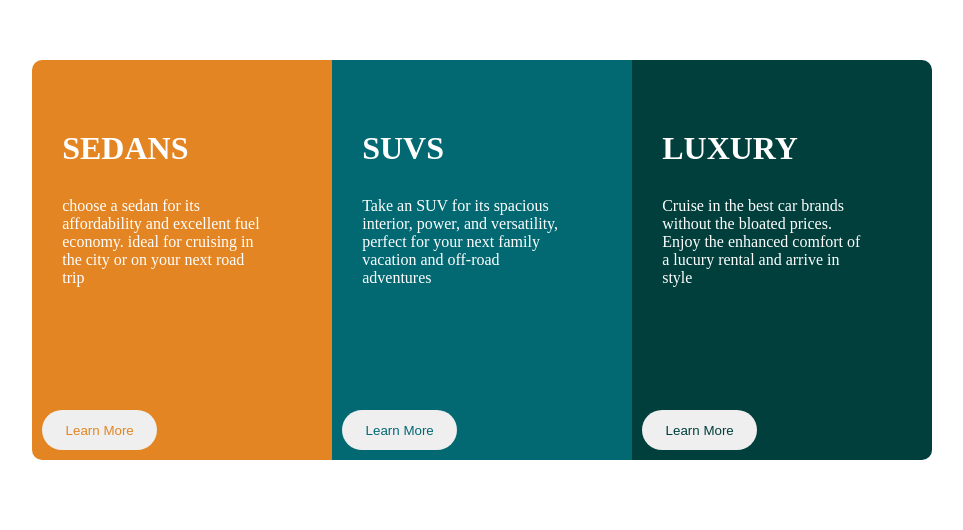
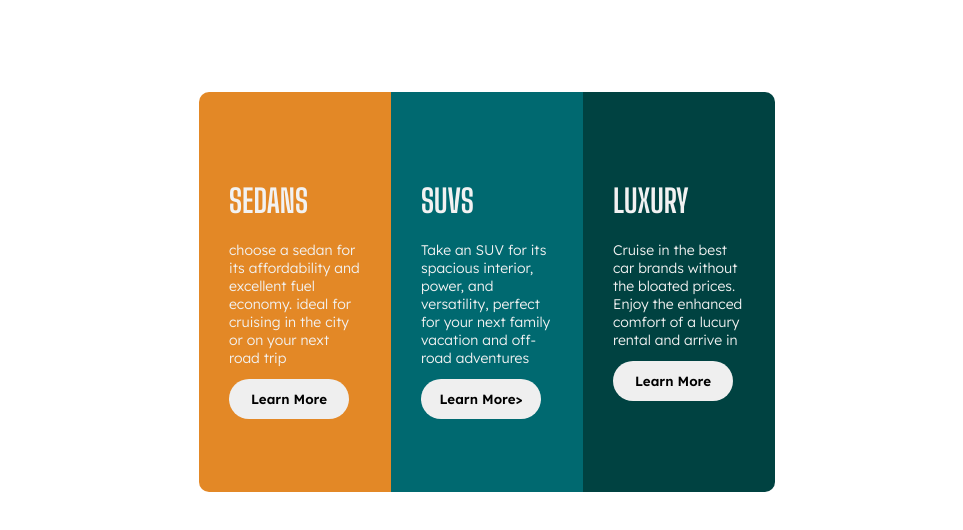
Before and after one commit to tharlesteixeira/3-colunas, a plain HTML site: page index.html in a window 1280 px wide. Shown: the part 108-638 px from the top of the page, without its empty margins (153-1116 px from the left). Drawn offline with Linux system fonts and the light colour scheme.

Commit message:
atualizaçao

```diff
--- a/index.html
+++ b/index.html
@@ -5,30 +5,33 @@
     <meta name="viewport" content="width=device-width, initial-scale=1.0">
     <title>3 colunas</title>
     <link rel="stylesheet" href="style.css">
+    <link rel="stylesheet" href="style2.css">
+    <link rel="stylesheet" href="styles.css"/>
+    <link rel="preconnect" href="https://fonts.googleapis.com">
+    <link rel="preconnect" href="https://fonts.gstatic.com" crossorigin>
+    <link href="https://fonts.googleapis.com/css2?family=Lexend+Deca:wght@100..900&display=swap" rel="stylesheet">
+    <link href="https://fonts.googleapis.com/css2?family=Big+Shoulders+Display:wght@100..900&display=swap" rel="stylesheet">
+</head>
 </head>
 <body>
-    <main class="content">
-        <div class="sedans">
-            <div class="item">
+    <div class="conteiner">
+        <main class="main">
+            <div class="sedans">
                 <h1>SEDANS</h1>
-                <p>choose a sedan for its affordability and excellent fuel economy. ideal for cruising in the city or on your next road trip</p>
+                <h2>choose a sedan for its affordability and excellent fuel economy. ideal for cruising in the city or on your next road trip</h2>
+                <button type="submit" id="bt1">Learn More</button>
             </div>
-            <button> <a href="#" class="link1">Learn More</a></button>
-        </div>
-        <div class="suvs">
-            <div class="item">
+            <div class="suvs">
                 <h1>SUVS</h1>
-                <p>Take an SUV for its spacious interior, power, and versatility, perfect for your next family vacation and off-road adventures</p>
+                <h2>Take an SUV for its spacious interior, power, and versatility, perfect for your next family vacation and off-road adventures</h2>
+                <button type="submit" id="bt2">Learn More></button>
             </div>
-            <button> <a href="#" class="link2">Learn More</a></button>
-        </div>
-        <div class="luxury">
-            <div class="item">
+            <div class="luxury">
                 <h1>LUXURY</h1>
-                <p>Cruise in the best car brands without the bloated prices. Enjoy the enhanced comfort of a lucury rental and arrive in style</p>
+                <h2>Cruise in the best car brands without the bloated prices. Enjoy the enhanced comfort of a lucury rental and arrive in</h2>
+                <button type="submit" id="bt3">Learn More</button>
             </div>
-            <button> <a href="#" class="link3">Learn More</a></button>
-        </div>
-    </main>
+        </main>
+    </div>
 </body>
 </html>
--- a/style.css
+++ b/style.css
@@ -1,75 +1,70 @@
-@charset "utf-8";
-
-*{
-
+html, body{
+    width: 100%;
+    height: 100%;
+    padding: 0;
+    margin: 0;
+    display: flex;
+    align-items: center;
+    justify-content: center;
     }
-
-.content{
+    h1{
+        font-family:"Big Shoulders Display", sans-serif;
+        size: 35px;
+        font-weight: 700;
+        color: #F2F2F2;
+        margin-top: 60px;
+    }
+    h2{
+        font-family: "Lexend Deca", sans-serif;
+        font-weight: 300;
+        font-size: 14px;
+        color: #F2F2F2;
+    }
+    .conteiner{
         display: flex;
-    width: 98vw;
-    height: 90vh;
-    justify-content: center;
-    align-items: center;
-    flex-flow: row nowrap;
+        width: 45vw;
+        height: 50vh;
     }
-
-.sedans, .luxury, .suvs{
-    height: 400px;
-    width: 300px;
+    main{
+        display: flex;
+        flex-flow: row wrap;
     }
-
-
-
-h1{
-    color: white;
-    margin-top: 70px;
+    .sedans, .suvs, .luxury{
+       padding: 30px;
+       flex-direction: column;
+       flex: 1;
     }
-
-p{
-    color: white;
-    margin-top: 30px;
-}
-
-button{
-    width: 115px;
-    height: 40px;
-    margin-left: 10px;
-    margin-bottom: 0px;
-    border-radius: 20px;
-    border: white;
-}
-.link1{
-    color: #E38523;
-}
-.link2{
-    color: #026973;
-}
-.link3{
-    color: #013F3C;
-}
-a{
-    text-decoration: none;
-}
-
-
-.item{
-    width: 200px;
-    height: 70%;
-    margin-left: 30px;
-}
-
     .sedans{
-    background-color: #E38523;
+        background-color: #E38826;
         border-top-left-radius: 10px;
         border-bottom-left-radius: 10px;
     }
-
     .suvs{
-    background-color: #026973;
+        background-color: #006970;
     }
-
     .luxury{
-    background-color: #013F3C;
+        background-color: #004241;
         border-top-right-radius: 10px;
         border-bottom-right-radius: 10px;
     }
+    button{
+        font-family: "Lexend Deca", sans-serif;
+        font-weight: 600;
+        width: 120px;
+        height: 40px;
+        border: 0;
+        padding: 5px;
+        margin-top: auto;
+        border-radius: 25px;
+        cursor: pointer;
+    }
+    .bt1{
+        color: #E38826;
+        padding: 10px;
+    }
+    .bt2{
+        color: #006970;
+    }
+    .bt3{
+        color: #004241;
+    }
```
Lines whose indentation alone changed are shown as unchanged.
